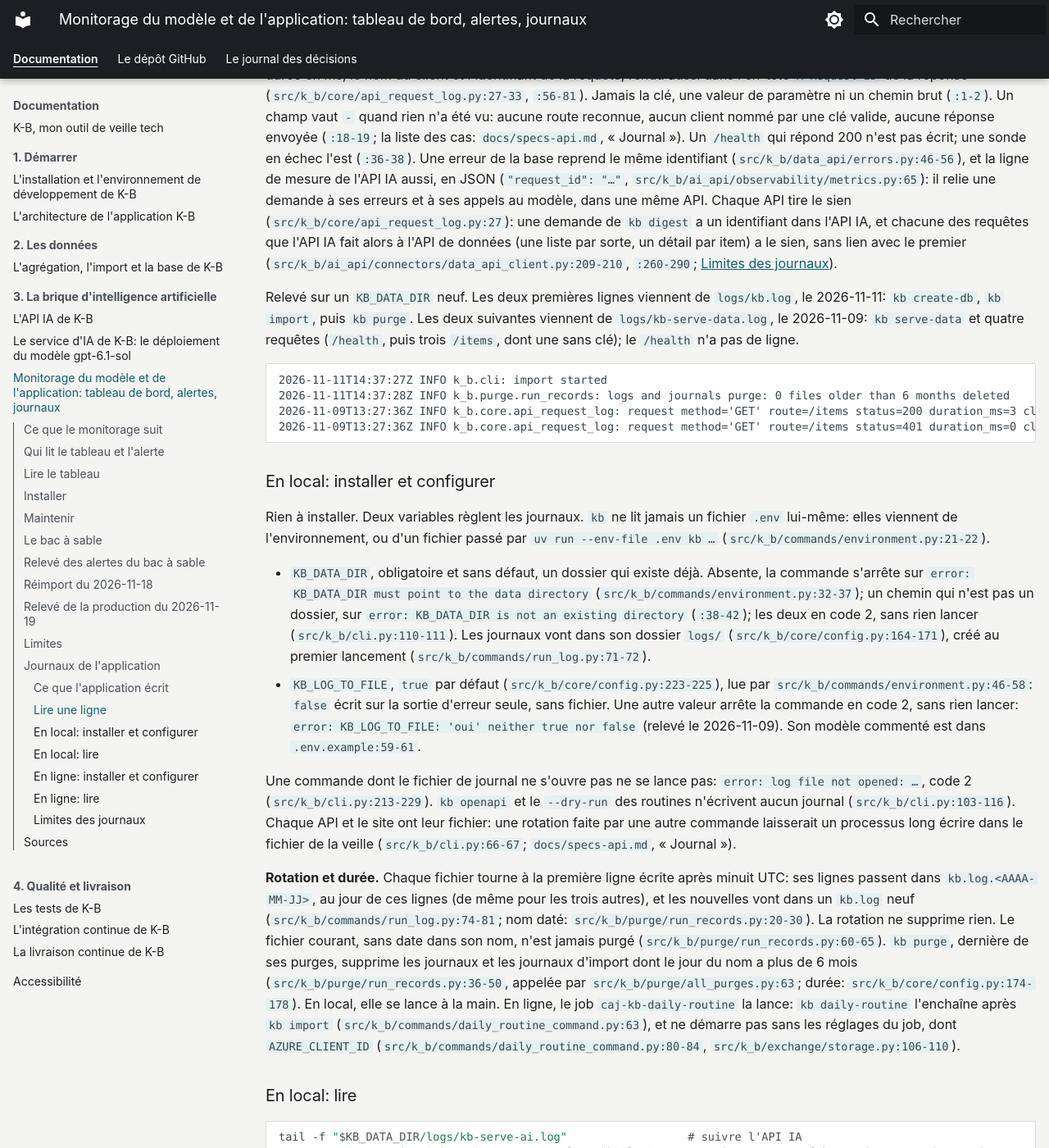
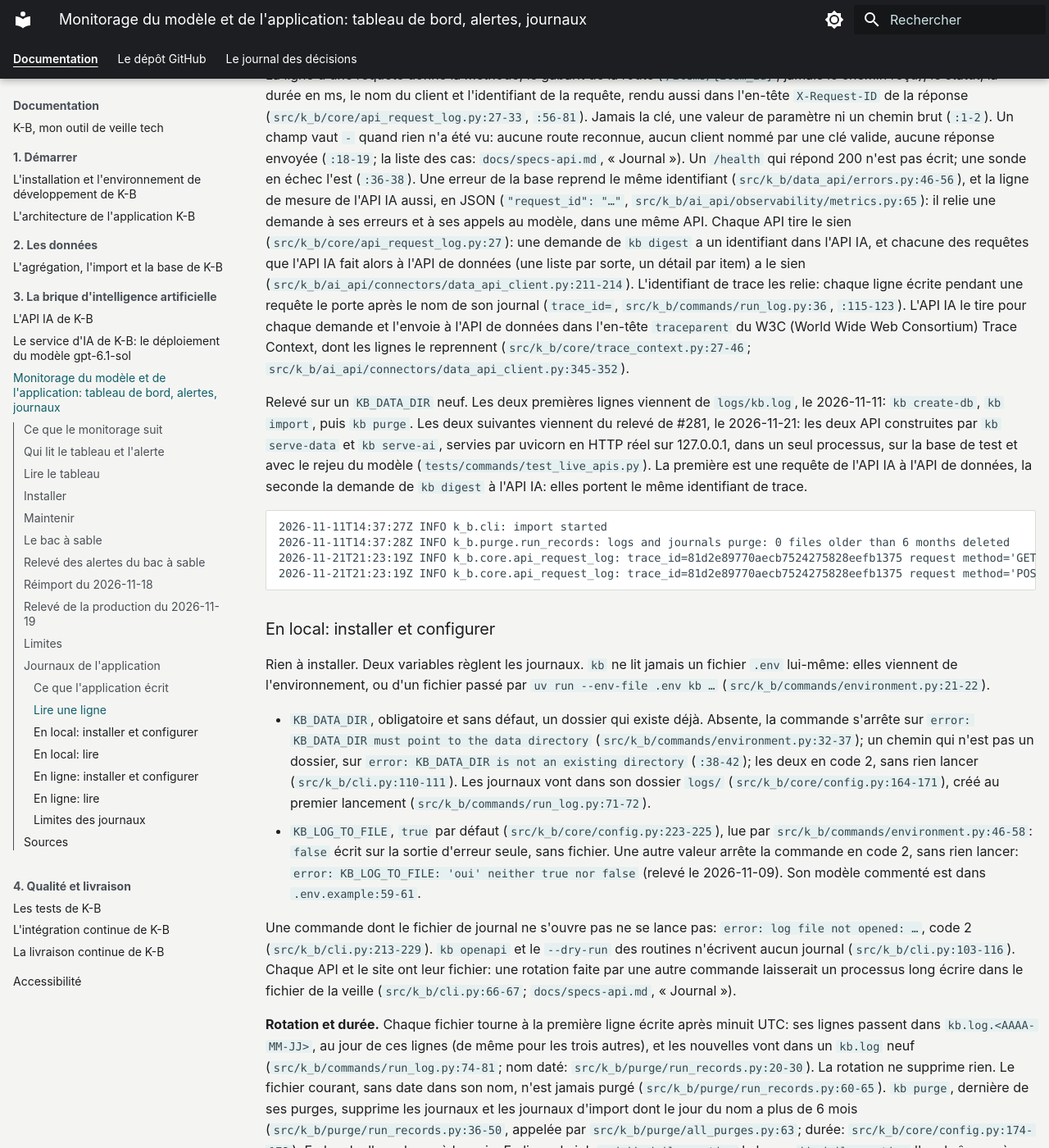
Before and after one commit to SabineLaurent/K-B, an MkDocs documentation site: the page built from documentation/monitoring_pour_docu.md, in a window 1280 px wide and 1400 px high, scrolled down 8565 px. Shown: the whole window at 82% size. Built offline with MkDocs 1.6.1 and Material for MkDocs 9.7.7, drawn with Linux system fonts in a browser that asks for light colours; plug-ins that fetch from the network failed and are left out; some of the changed text lies outside the part shown.

Commit message:
fix: the AI API starts the trace of each request and ignores a traceparent received, the parent sent is the span under way when it is of the trace, the docs left stale by the trace corrected, and the tests made stronger: a valid traceparent ignored, two traceparents, the parent sent is the span that reads the watch, the failure logged in the same trace (review of issue 281)

````diff
--- a/documentation/monitoring_pour_docu.md
+++ b/documentation/monitoring_pour_docu.md
@@ -258,7 +258,8 @@ Sabine a lu Explore le 2026-11-21, entre 02:27 et 02:38 UTC, sur la plage du 202
 Écrit le 2026-11-09 pour #165 et revu le 2026-11-11 d'après le code de `main` au commit `33fa59c`, et le commentaire
 du plafond, par #566, d'après le code de sa demande de fusion (PR, <span lang="en">pull request</span>); mis en forme
 le 2026-11-21 (#669), et le site et le job des fiches de veille ajoutés le même jour d'après `main` au commit
-`54ba488c`. Le tableau de bord et les alertes suivent le modèle; l'application se suit par ses journaux: ceux de
+`54ba488c`; l'identifiant de trace, qui relie les deux API, ajouté le même jour d'après le code de sa demande de fusion
+(#281). Le tableau de bord et les alertes suivent le modèle; l'application se suit par ses journaux: ceux de
 `kb`, de `kb serve-data` (l'API de données), de `kb serve-ai` (l'API IA) et de `kb serve-web` (le site). En local, ils ne demandent rien à
 installer: `kb` les écrit par le module `logging` de Python. En ligne, ils vont dans l'espace Log Analytics `log-kb`,
 qu'`infra/main.bicep` crée. Aucune alerte ne les lit ([Limites des journaux](#limites-des-journaux)).
@@ -303,18 +304,23 @@ répond 200 n'est pas écrit; une sonde en échec l'est (`:36-38`). Une erreur d
 `src/k_b/ai_api/observability/metrics.py:65`): il relie une demande à ses erreurs et à ses appels au modèle, dans
 une même API. Chaque API tire le sien (`src/k_b/core/api_request_log.py:27`): une demande de `kb digest` a un
 identifiant dans l'API IA, et chacune des requêtes que l'API IA fait alors à l'API de données (une liste par sorte,
-un détail par item) a le sien, sans lien avec le premier (`src/k_b/ai_api/connectors/data_api_client.py:209-210`,
-`:260-290`; [Limites des journaux](#limites-des-journaux)).
+un détail par item) a le sien (`src/k_b/ai_api/connectors/data_api_client.py:211-214`). L'identifiant de trace les
+relie: chaque ligne écrite pendant une requête le porte après le nom de son journal (`trace_id=`,
+`src/k_b/commands/run_log.py:36`, `:115-123`). L'API IA le tire pour chaque demande et l'envoie à l'API de données
+dans l'en-tête `traceparent` du W3C (<span lang="en">World Wide Web Consortium</span>) Trace Context, dont les lignes
+le reprennent (`src/k_b/core/trace_context.py:27-46`; `src/k_b/ai_api/connectors/data_api_client.py:345-352`).
 
 Relevé sur un `KB_DATA_DIR` neuf. Les deux premières lignes viennent de `logs/kb.log`, le 2026-11-11: `kb create-db`,
-`kb import`, puis `kb purge`. Les deux suivantes viennent de `logs/kb-serve-data.log`, le 2026-11-09: `kb serve-data`
-et quatre requêtes (`/health`, puis trois `/items`, dont une sans clé); le `/health` n'a pas de ligne.
+`kb import`, puis `kb purge`. Les deux suivantes viennent du relevé de #281, le 2026-11-21: les deux API construites
+par `kb serve-data` et `kb serve-ai`, servies par uvicorn en HTTP réel sur 127.0.0.1, dans un seul processus, sur la
+base de test et avec le rejeu du modèle (`tests/commands/test_live_apis.py`). La première est une requête de l'API IA
+à l'API de données, la seconde la demande de `kb digest` à l'API IA: elles portent le même identifiant de trace.
 
 ```text
 2026-11-11T14:37:27Z INFO k_b.cli: import started
 2026-11-11T14:37:28Z INFO k_b.purge.run_records: logs and journals purge: 0 files older than 6 months deleted
-2026-11-09T13:27:36Z INFO k_b.core.api_request_log: request method='GET' route=/items status=200 duration_ms=3 client=TERMINAL request_id=e5a0072a-ed6b-403f-b2e8-3e397c677f9b
-2026-11-09T13:27:36Z INFO k_b.core.api_request_log: request method='GET' route=/items status=401 duration_ms=0 client=- request_id=7b915163-04a9-4238-9692-89f5cf161959
+2026-11-21T21:23:19Z INFO k_b.core.api_request_log: trace_id=81d2e89770aecb7524275828eefb1375 request method='GET' route=/items status=200 duration_ms=5 client=AI_DIGEST request_id=a6a4d444-b447-4e03-a522-e175c5aeb38e
+2026-11-21T21:23:19Z INFO k_b.core.api_request_log: trace_id=81d2e89770aecb7524275828eefb1375 request method='POST' route=/digests status=200 duration_ms=83 client=KB_DIGEST request_id=6a292641-0a9b-4865-a5ab-5238d6b8eaf4
 ```
 
 ### En local: installer et configurer
@@ -354,6 +360,7 @@ démarre pas sans les réglages du job, dont `AZURE_CLIENT_ID` (`src/k_b/command
 tail -f "$KB_DATA_DIR/logs/kb-serve-ai.log"                  # suivre l'API IA
 grep -E " (WARNING|ERROR) " "$KB_DATA_DIR"/logs/kb*.log*   # avertissements et échecs, des commandes et des API, jours passés compris
 grep "request_id=<id>" "$KB_DATA_DIR"/logs/kb-serve-*.log    # les lignes d'une requête, par son X-Request-ID
+grep "trace_id=<id>" "$KB_DATA_DIR"/logs/kb-serve-*.log      # les lignes d'une demande dans les deux API, par sa trace
 ```
 
 Un avertissement nomme un état, un délai de la base dépassé par exemple (`query_timeout`,
@@ -442,9 +449,6 @@ période.
     pas. Log Analytics efface après 30 jours; au-delà de 0,2 Go, la collecte s'arrête jusqu'à l'heure de remise à
     zéro du plafond; les lignes envoyées entre-temps ne sont pas reçues.
 - **Les lignes de mesure ne sont gardées nulle part en local**: la sortie standard de `kb serve-ai` va au terminal.
-- **Une demande ne se suit pas d'une API à l'autre**: l'API IA n'envoie pas son identifiant à l'API de données, où
-    chacune de ses requêtes (listes, détails) tire le sien (`src/k_b/core/api_request_log.py:27`). Les lignes des
-    deux API se rapprochent par l'heure et par le nom du client que l'API de données journalise.
 - **Un seul `kb serve-data` et un seul `kb serve-ai` par `KB_DATA_DIR`**: deux, sur deux ports, écriraient le même
     fichier (`docs/specs-api.md`, « Journal »; `README.md:476`).
 
````
Also changed, not shown: docs/fiches-veille.md (+6 -5 lines), docs/specs-api.md (+5 -4 lines), 6 other files.
